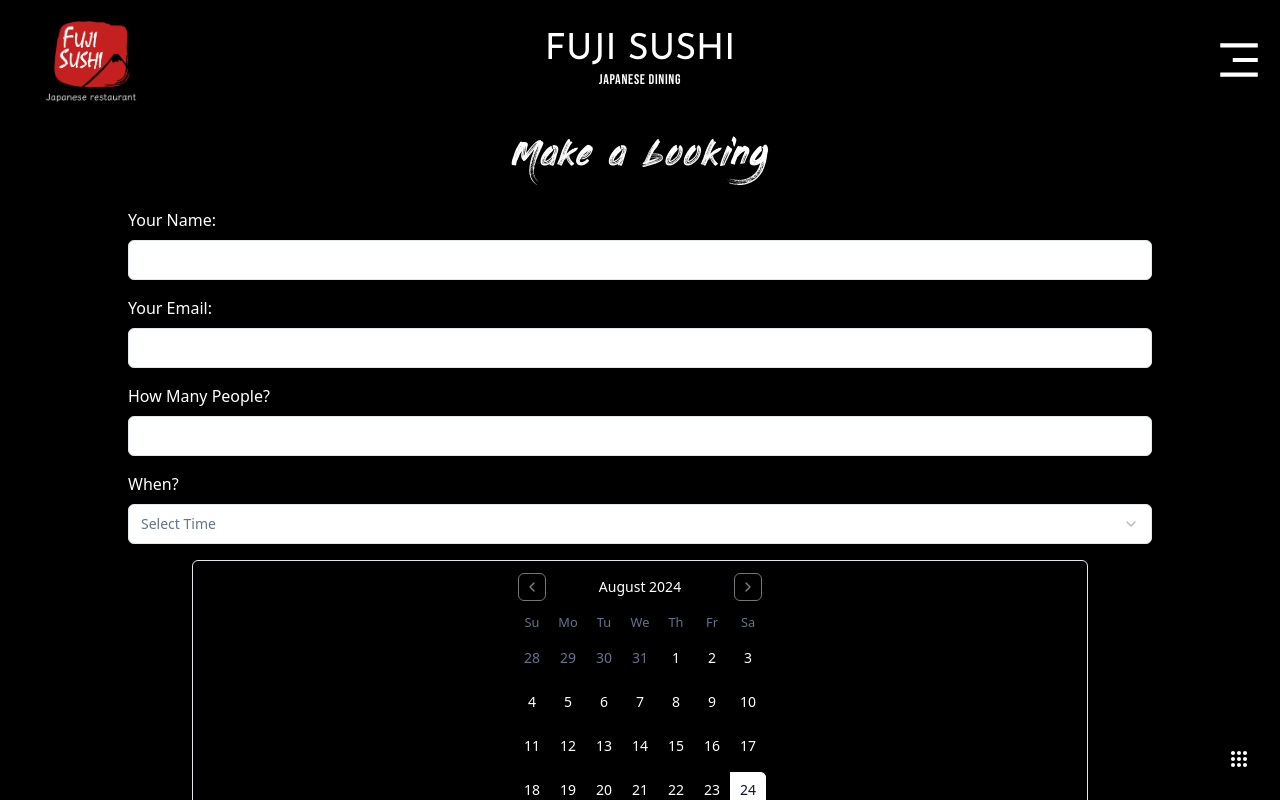
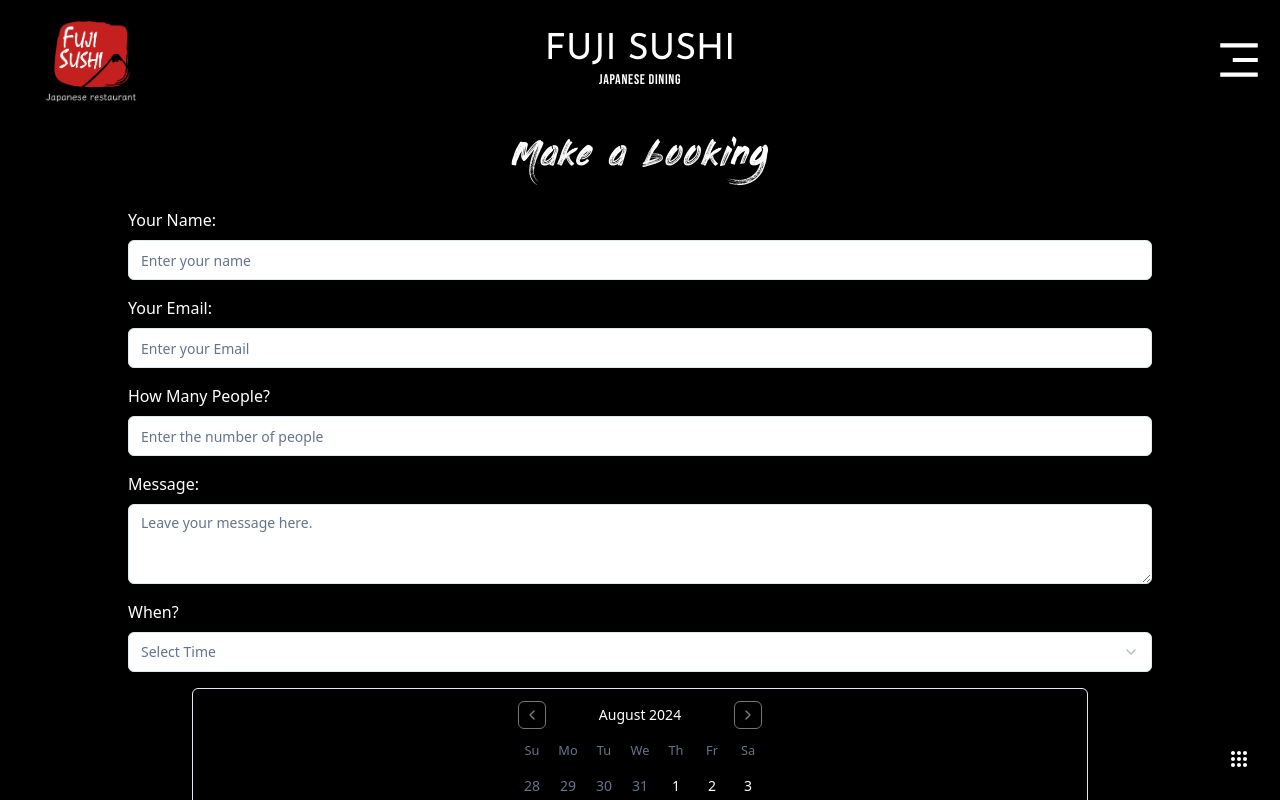
Before and after one commit to real-stanyan/Fuji_Sushi, a Next.js app: page /Booking in a window 1280 px wide. Shown: the top 800 px of the page. Built offline with nearby package versions, Linux system fonts and the light colour scheme.

Commit message:
date bug fixed --- 2

```diff
--- a/app/Booking/page.jsx
+++ b/app/Booking/page.jsx
@@ -3,6 +3,7 @@
 import { Calendar } from "@/components/ui/calendar";
 import { Input } from "@/components/ui/input";
 import { Button } from "@/components/ui/button";
+import { Textarea } from "@/components/ui/textarea";
 import emailjs from "emailjs-com";
 import {
   Select,
@@ -13,17 +14,18 @@
 } from "@/components/ui/select";
 
 export default function Booking() {
-  const [date, setDate] = React.useState(new Date());
+  const [date, setDate] = React.useState("");
   const [time, setTime] = React.useState("");
   const [name, setName] = React.useState("");
   const [email, setEmail] = React.useState("");
+  const [message, setMessage] = React.useState("");
   const [people, setPeople] = React.useState("");
   const [loading, setLoading] = React.useState(false);
 
   const formattedDate = date ? date.toISOString().split("T")[0] : "";
 
   const handleSubmit = async () => {
-    if (!name || !email || !people || !time) {
+    if (!name || !email || !people || !time || !date) {
       alert("Please fill out the form.");
       return;
     }
@@ -35,6 +37,7 @@
       email,
       people,
       time,
+      message,
       formattedDate,
     };
 
@@ -56,32 +59,49 @@
   return (
     <div className="flex flex-col items-center bg-black w-[100vw] min-h-[100vh] pt-[90px] md:pt-[120px] space-y-4 pb-[40px]">
       <h1 className="text-white font-pwc text-4xl my-4">Make a booking</h1>
+      {/* Name */}
       <div className="text-white px-[10vw] space-y-2 w-full">
         <h1>Your Name:</h1>
         <Input
           value={name}
           onChange={(e) => setName(e.target.value)}
+          placeholder="Enter your name"
           className="text-black"
         />
       </div>
+      {/* Email */}
       <div className="text-white px-[10vw] space-y-2 w-full">
         <h1>Your Email:</h1>
         <Input
           type="email"
           value={email}
           onChange={(e) => setEmail(e.target.value)}
+          placeholder="Enter your Email"
           className="text-black"
         />
       </div>
+      {/* People */}
       <div className="text-white px-[10vw] space-y-2 w-full">
         <h1>How Many People?</h1>
         <Input
           type="number"
           value={people}
           onChange={(e) => setPeople(e.target.value)}
+          placeholder="Enter the number of people"
           className="text-black"
         />
       </div>
+      {/* Message */}
+      <div className="text-white px-[10vw] space-y-2 w-full">
+        <h1>Message:</h1>
+        <Textarea
+          value={message}
+          onChange={(e) => setMessage(e.target.value)}
+          placeholder="Leave your message here."
+          className="text-black"
+        />
+      </div>
+      {/* When */}
       <div className="text-white px-[10vw] space-y-2 w-full">
         <h1>When?</h1>
         <Select onValueChange={setTime}>
--- /dev/null
+++ b/components/ui/textarea.jsx
@@ -0,0 +1,18 @@
+import * as React from "react"
+
+import { cn } from "@/lib/utils"
+
+const Textarea = React.forwardRef(({ className, ...props }, ref) => {
+  return (
+    (<textarea
+      className={cn(
+        "flex min-h-[80px] w-full rounded-md border border-input bg-background px-3 py-2 text-base ring-offset-background placeholder:text-muted-foreground focus-visible:outline-none focus-visible:ring-2 focus-visible:ring-ring focus-visible:ring-offset-2 disabled:cursor-not-allowed disabled:opacity-50 md:text-sm",
+        className
+      )}
+      ref={ref}
+      {...props} />)
+  );
+})
+Textarea.displayName = "Textarea"
+
+export { Textarea }
```
